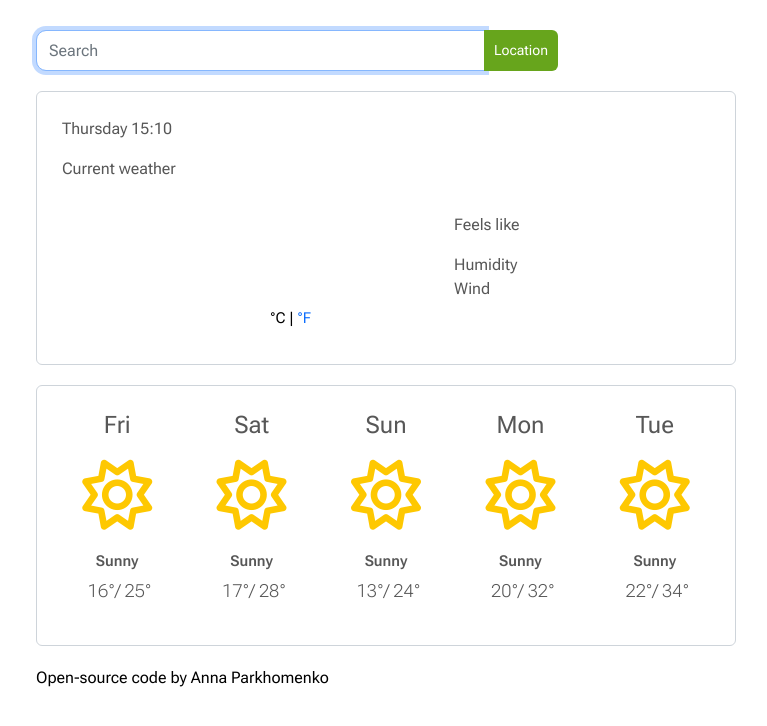
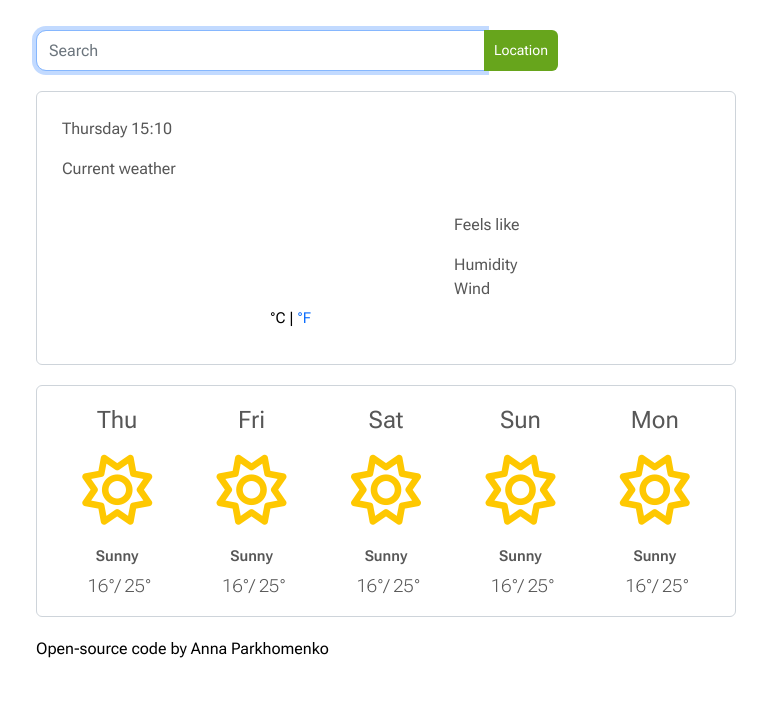
Before and after one commit to aparkhomenko21/weather-project, a plain HTML site: page index.html in a window 1280 px wide. Shown: the whole page, without its empty margins (96-863 px from the left). Drawn offline with nearby package versions, Linux system fonts and the light colour scheme; no server answers; a web font is replaced by a local one.

Commit message:
Incorporated weather forecast from JS

```diff
--- a/index.html
+++ b/index.html
@@ -41,7 +41,6 @@
       <div class="current-weather">
         <p id="current-time"></p>
         <p>Current weather</p>
-
         <div class="row">
           <div class="col-3">
             <h1 id="city"></h1>
@@ -84,50 +83,7 @@
           </div>
         </div>
       </div>
-      <div class="week-forcast">
-        <div class="row">
-          <div class="col">
-            <h4>Fri</h4>
-            <p>
-              <i class="fa-regular fa-sun"></i>
-              Sunny
-              <span class="forecast-temperature"> 16°/ 25° </span>
-            </p>
-          </div>
-          <div class="col">
-            <h4>Sat</h4>
-            <p>
-              <i class="fa-regular fa-sun"></i>
-              Sunny
-              <span class="forecast-temperature"> 17°/ 28° </span>
-            </p>
-          </div>
-          <div class="col">
-            <h4>Sun</h4>
-            <p>
-              <i class="fa-regular fa-sun"></i>
-              Sunny
-              <span class="forecast-temperature"> 13°/ 24° </span>
-            </p>
-          </div>
-          <div class="col">
-            <h4>Mon</h4>
-            <p>
-              <i class="fa-regular fa-sun"></i>
-              Sunny
-              <span class="forecast-temperature"> 20°/ 32° </span>
-            </p>
-          </div>
-          <div class="col">
-            <h4>Tue</h4>
-            <p>
-              <i class="fa-regular fa-sun"></i>
-              Sunny
-              <span class="forecast-temperature"> 22°/ 34° </span>
-            </p>
-          </div>
-        </div>
-      </div>
+      <div class="week-forcast" id="forecast"></div>
       <div class="footer">
         <a
           href="https://github.com/aparkhomenko21/weather-project"
--- a/src/index.js
+++ b/src/index.js
@@ -91,6 +91,29 @@ function changeFahrenheit(event) {
   temperatureElement.innerHTML = Math.round(fahrenheitElement);
 }
 
+function displayForecast() {
+  let forecastElement = document.querySelector("#forecast");
+  let days = ["Thu", "Fri", "Sat", "Sun", "Mon"];
+  let forecastHTML = `<div class="row">`;
+  days.forEach(function (day) {
+    forecastHTML =
+      forecastHTML +
+      `
+        <div class="col">
+          <h4>${day}</h4>
+          <p>
+          <i class="fa-regular fa-sun"></i>
+          Sunny
+          <span class="forecast-temperature"> 16°/ 25° </span>
+          </p>
+        </div>
+  `;
+  });
+
+  forecastHTML = forecastHTML + `</div>`;
+  forecastElement.innerHTML = forecastHTML;
+}
+
 let currentTime = new Date();
 let currentDate = document.querySelector("#current-time");
 currentDate.innerHTML = formatDate(currentTime);
@@ -110,3 +133,4 @@ fahrenheit.addEventListener("click", changeFahrenheit);
 let celsiusTemperature = null;
 
 search("Kyiv");
+displayForecast();
--- a/src/style.css
+++ b/src/style.css
@@ -73,7 +73,7 @@ a {
   border-color: #ced4da;
   border-radius: 0.375rem;
   margin: 20px 50px 20px;
-  padding: 25px;
+  padding: 20px 25px 1px;
   width: 75%;
   text-align: center;
   font-size: 15px;
```
